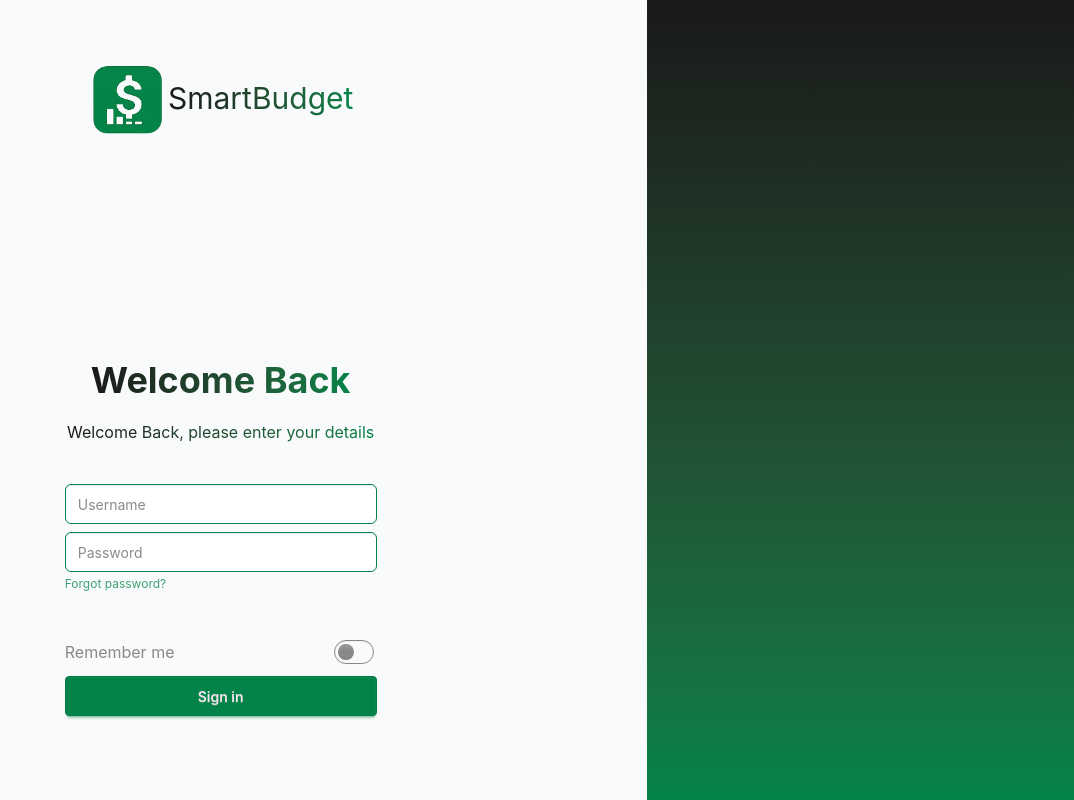
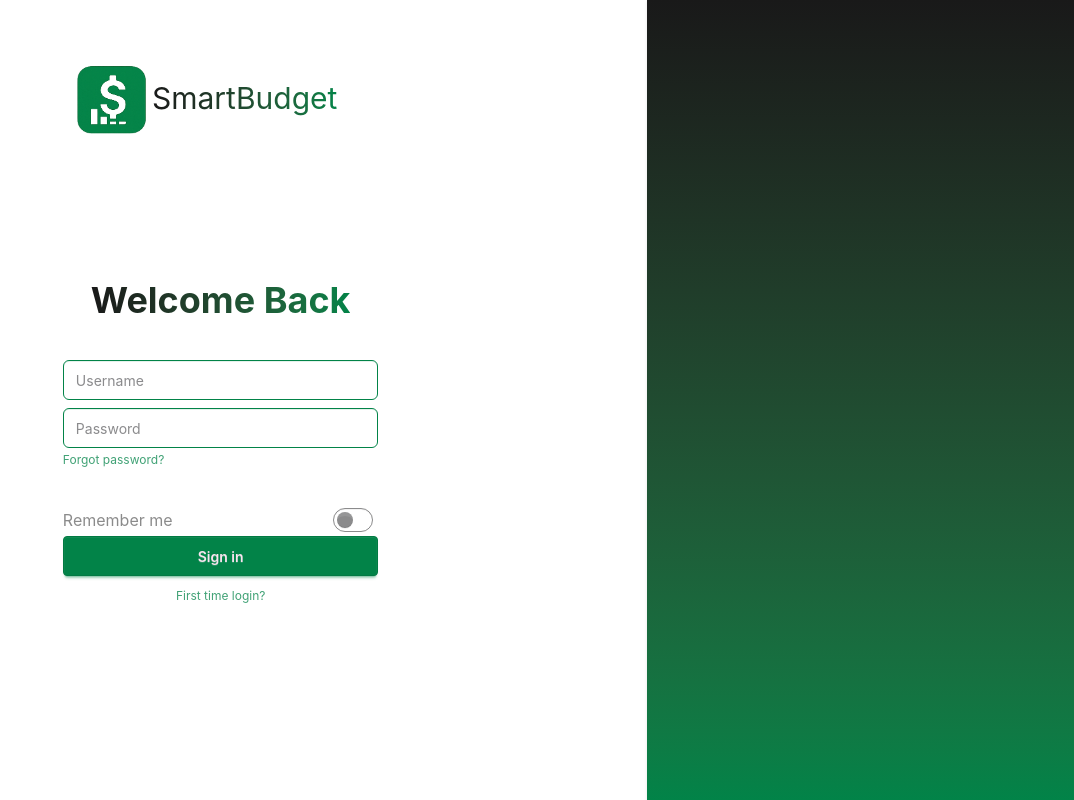
Before and after one commit to Dburks11/budget-app, a SvelteKit app: page / in a window 1280 px wide. Shown: the whole page, without its empty margins (206-1280 px from the left). Built offline with nearby package versions, Linux system fonts and the light colour scheme.

Commit message:
final login page config

```diff
--- a/src/components/topBar.svelte
+++ b/src/components/topBar.svelte
@@ -1,5 +1,5 @@
 <nav
-  class="flex flex-row w-full gradient-core p-3 border-b-3 border-coreGreen z-20 shadow"
+  class="flex flex-row w-full gradient-core p-3 border-b-3 border-coreGreen z-30 shadow fixed top-0 left-0"
 >
   <img
     class="h-20 w-20 my-2"
--- a/src/routes/+page.svelte
+++ b/src/routes/+page.svelte
@@ -6,25 +6,26 @@
   }
 </script>
 
-<div id="pageContainer" class="flex">
-  <div id="loginHalf" class="flex flex-col items-center w-2/3 bg-gray-50">
-    <div class="flex flex-row mx-2">
+<div id="pageContainer" class="flex bg-gray-50">
+  <div id="loginHalf" class="flex flex-col items-center w-2/3 fixed">
+    <div class="flex flex-row ml-[-2rem]">
       <img
-        class="h-20 w-20 my--10 my-15"
+        class="h-20 w-20 my-15"
         src="/ChatGPT%20Image%20May%2016,%202025,%2006_07_59%20PM%20(1).png"
         alt="Logo"
       />
       <h1 class="mt-20 text-3xl text-gradient-core">SmartBudget</h1>
     </div>
-    <h1 class="mt-40 text-4xl font-bold text-gradient-core">Welcome Back</h1>
-    <h1 class="mt-5 text-gradient-core">
-      Welcome Back, please enter your details
+    <div id="welcomeBack-to-button" class="py">
+      <h1 class="mt-20 mb-10 text-4xl mx-7 font-bold text-gradient-core">
+        Welcome Back
       </h1>
+      <div>
         <div class="flex flex-col mt-5">
           <input
             type="text"
             placeholder="Username"
-        class="input input-secondary rounded-md mt-5"
+            class="input input-secondary rounded-md"
           />
           <input
             type="text"
@@ -36,17 +37,28 @@
           >
             Forgot password?
           </span>
+        </div>
         <div class="my-10">
           <div id="rememberToggle" class="flex flex-row mt-2">
             <span class="text-primary opacity-50 my-0"> Remember me </span>
             <input type="checkbox" class="toggle toggle-secondary ml-40" />
           </div>
+          <div class="flex flex-col">
             <button
-          class="btn mt-3 btn-secondary px-33"
+              class="btn btn-secondary px-33 mt-1"
               onclick={() => handleClick(`transactions`)}>Sign in</button
+            >
+            <button
+              class=" text-secondary opacity-75 text-xs mt-3 hover:text-secondary-hover"
+              >First time login?</button
             >
           </div>
         </div>
       </div>
-  <div id="gradientHalf" class="flex w-1/3 h-screen gradient-core"></div>
     </div>
+    <div
+      id="gradientHalf"
+      class="flex w-1/3 h-screen gradient-core fixed right-0 shadow"
+    ></div>
+  </div>
+</div>
```
Lines whose indentation alone changed are shown as unchanged.
